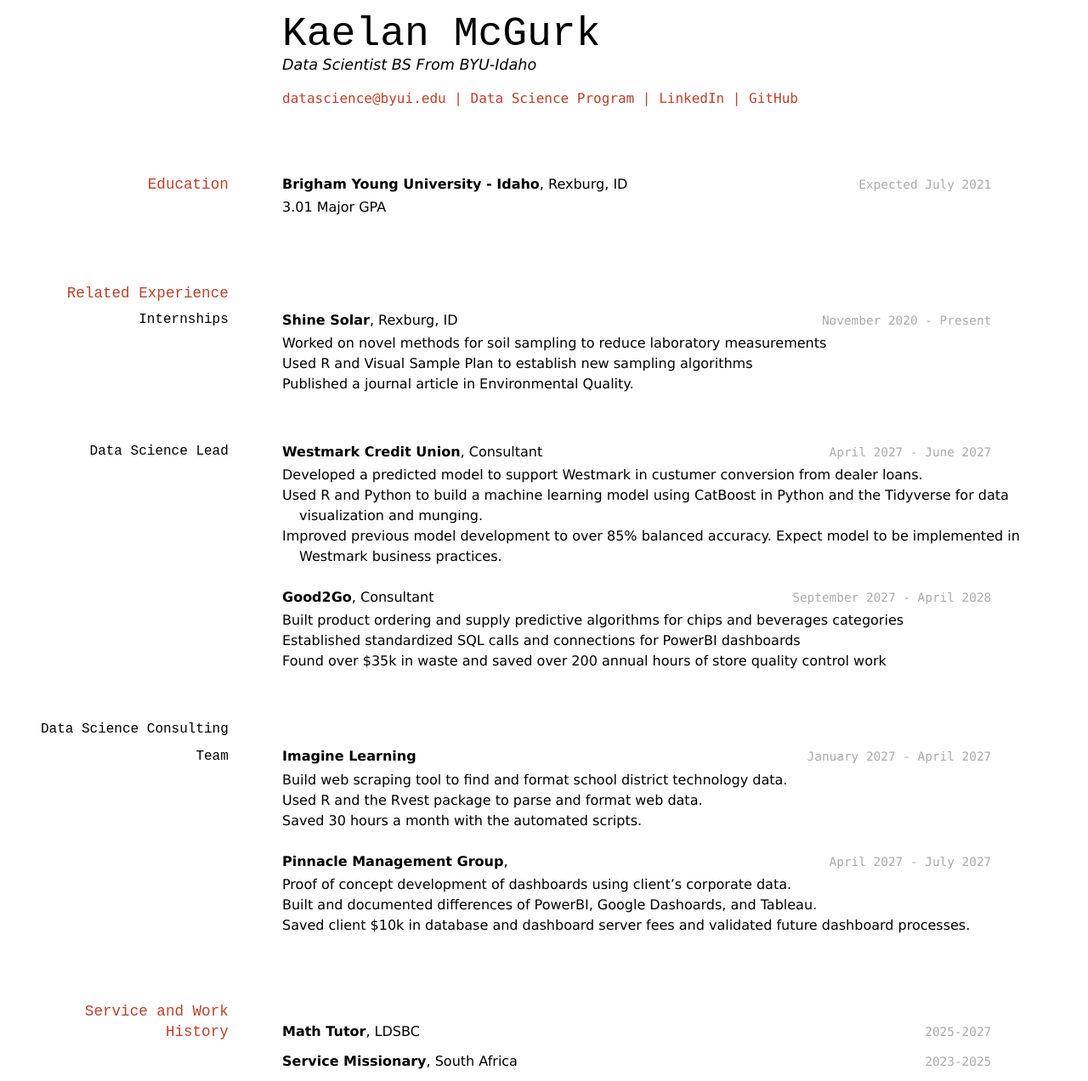
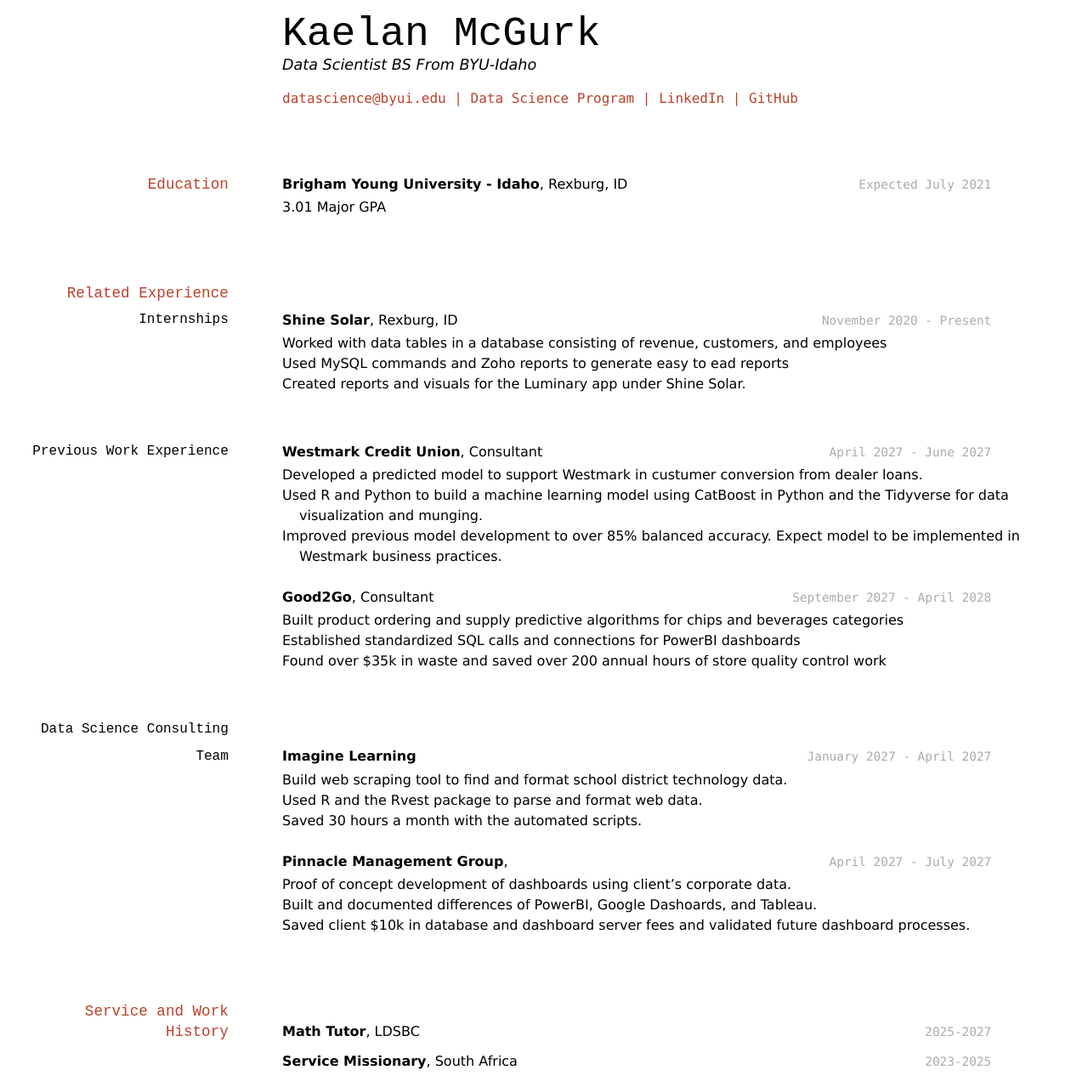
Before and after one commit to kaelanmcgurk/kaelanMcGurkResume, a Jekyll site: the page built from docs/index.md, in a window 1280 px wide. Shown: the whole page at 85% size. Built offline with Jekyll 4.4.1, drawn with Linux system fonts in a browser that asks for light colours.

Commit message:
Added new things to my resume

```diff
--- a/docs/index.md
+++ b/docs/index.md
@@ -29,11 +29,11 @@ __Brigham Young University - Idaho__, Rexburg, ID
 `November 2020 - Present`
 __Shine Solar__, Rexburg, ID
 
-- Worked on novel methods for soil sampling to reduce laboratory measurements
-- Used R and Visual Sample Plan to establish new sampling algorithms
-- Published a journal article in Environmental Quality.
+- Worked with data tables in a database consisting of revenue, customers, and employees
+- Used MySQL commands and Zoho reports to generate easy to ead reports
+- Created reports and visuals for the Luminary app under Shine Solar.
 
-### Data Science Lead
+### Previous Work Experience
 
 `April 2027 - June 2027`
 __Westmark Credit Union__, Consultant
```
